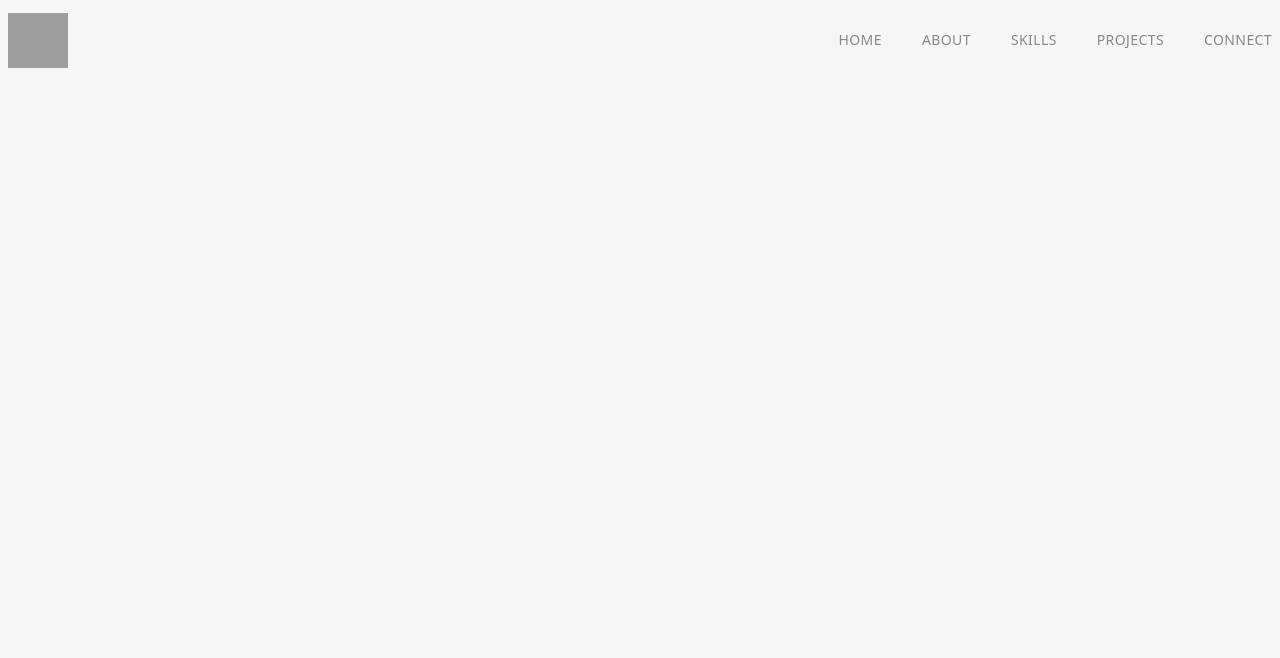
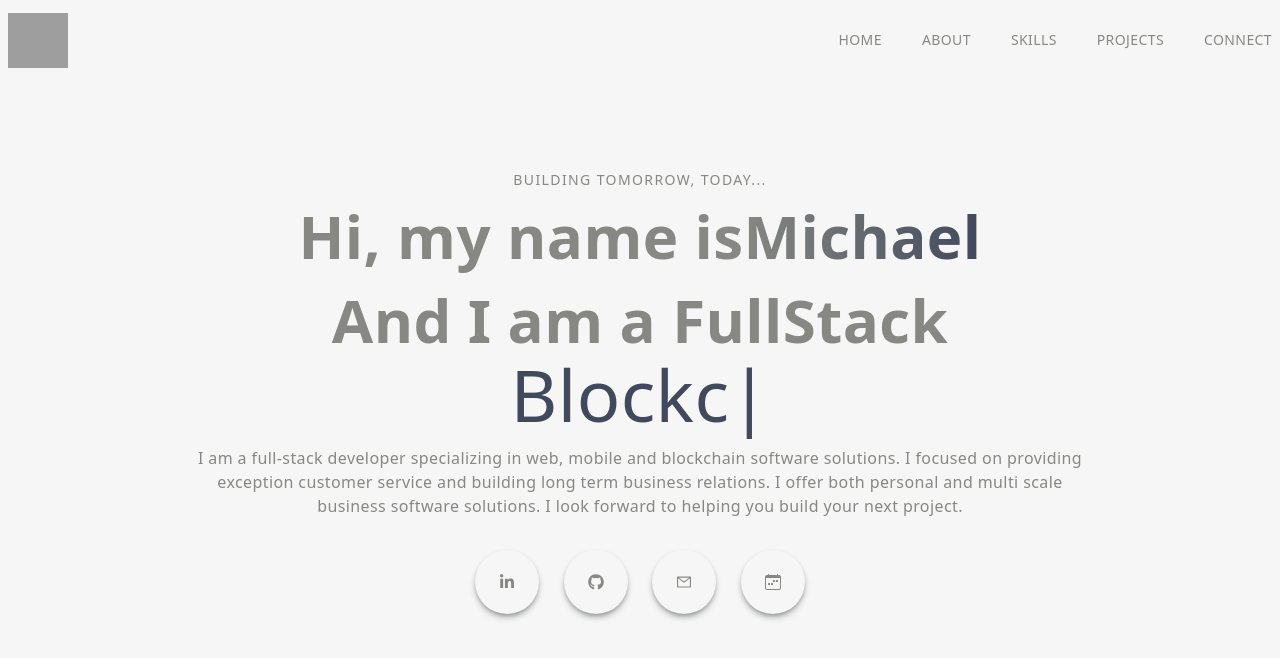
Before and after one commit to CrisisCoins/portfolio, a Next.js app: page / in a window 1280 px wide. Shown: the top 658 px of the page. Built offline with nearby package versions, Linux system fonts and the light colour scheme; grey boxes are pictures that could not be loaded.

Commit message:
added main component

```diff
--- /dev/null
+++ b/components/Main.jsx
@@ -0,0 +1,68 @@
+import React from "react";
+import Link from 'next/link'
+import { FaGithub, FaLinkedinIn } from "react-icons/fa";
+import { BsCalendarWeek } from "react-icons/bs";
+import { AiOutlineMail } from "react-icons/ai";
+import Typed from "react-typed";
+
+const Main = () => {
+  return (
+    <div id="home" className="w-full h-screen text-center">
+    <div className="max-w-[] w-full h-full mx-auto p-2 flex justify-center items-center">
+      <div>
+        <p className="uppercase text-sm tracking-widest text-[#878883]">
+          Building tomorrow, today...
+        </p>
+        <h1 className="py-4 text-[#878883]">
+          Hi, my name is
+          <span className="bg-clip-text text-transparent bg-gradient-to-r from-[#878883] to-[#41495c]">
+            Michael
+          </span>
+        </h1>
+        <h1 className="py-2 text-[#878883]">And I am a FullStack</h1>
+        <div>
+          <Typed
+            className="text-4xl sm:text-7xl text-[#41495c]"
+            strings={["Web", "Blockchain", "Mobile", "Developer."]}
+            typeSpeed={120}
+            backSpeed={140}
+            loop
+          />
+        </div>
+        <p className="py-4 text-[#878883] max-w-[70%] m-auto">
+          I am a full-stack developer specializing in web, mobile and
+          blockchain software solutions. I focused on providing exception
+          customer service and building long term business relations. I offer
+          both personal and multi scale business software solutions. I look
+          forward to helping you build your next project.
+        </p>
+        {/* Selection Media Block */}
+        <div className="flex items-center justify-between max-w-[330px] m-auto py-4">
+          <Link href="https://www.linkedin.com/in/crisiscoins">
+            <div className="rounded-full shadow-md shadow-[#34393f]/40 p-6 cursor-pointer hover:scale-110 ease-in duration-300">
+              <FaLinkedinIn />
+            </div>
+          </Link>
+          <Link href="https://github.com/">
+            <div className="rounded-full shadow-md shadow-[#34393f]/40 p-6 cursor-pointer hover:scale-110 ease-in duration-300">
+              <FaGithub />
+            </div>
+          </Link>
+          <Link href="mailto:development@crisiscoins.com">
+            <div className="rounded-full shadow-md shadow-[#34393f]/40 p-6 cursor-pointer hover:scale-110 ease-in duration-300">
+              <AiOutlineMail />
+            </div>
+          </Link>
+          <Link href="https://calendly.com/michael-levi?hide_landing_page_details=1&hide_gdpr_banner=1">
+            <div className="rounded-full shadow-md shadow-[#34393f]/40 p-6 cursor-pointer hover:scale-110 ease-in duration-300">
+              <BsCalendarWeek />
+            </div>
+          </Link>
+        </div>
+      </div>
+    </div>
+  </div>
+  )
+}
+
+export default Main
--- a/package.json
+++ b/package.json
@@ -13,7 +13,7 @@
     "react": "18.1.0",
     "react-dom": "18.1.0",
     "react-icons": "^4.4.0",
-    "react-type": "^0.1.0"
+    "react-typed": "^1.2.0"
   },
   "devDependencies": {
     "autoprefixer": "^10.4.7",
--- a/pages/index.js
+++ b/pages/index.js
@@ -1,6 +1,7 @@
-import Head from 'next/head'
-import Image from 'next/image'
-import Navbar from '../components/Navbar'
+import Head from "next/head";
+import Image from "next/image";
+import Main from "../components/Main";
+import Navbar from "../components/Navbar";
 
 export default function Home() {
   return (
@@ -10,7 +11,8 @@ export default function Home() {
         <meta name="description" content="Generated by create next app" />
         <link rel="icon" href="/favicon.ico" />
       </Head>
-        <Navbar/>
+      <Navbar />
+      <Main/>
     </div>
-  )
+  );
 }
```
Also changed, not shown: 1 other file (tests, documents, lock files or other folders).
